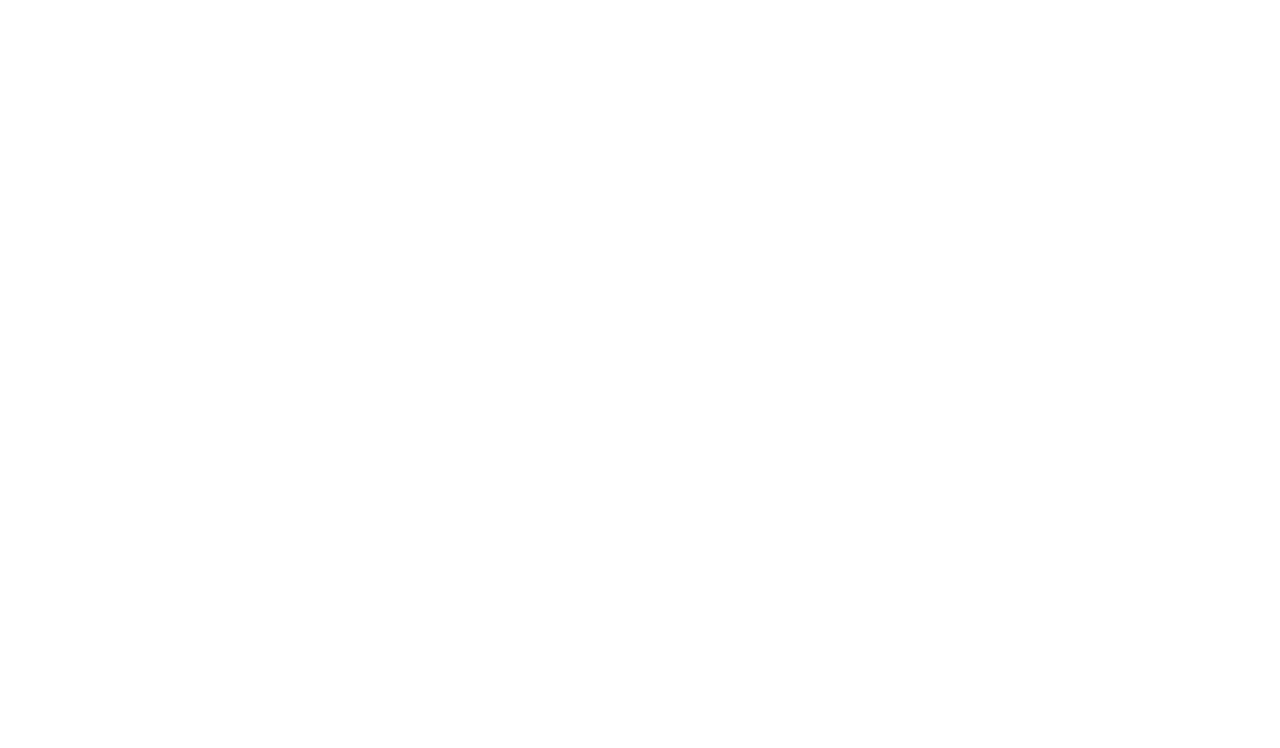
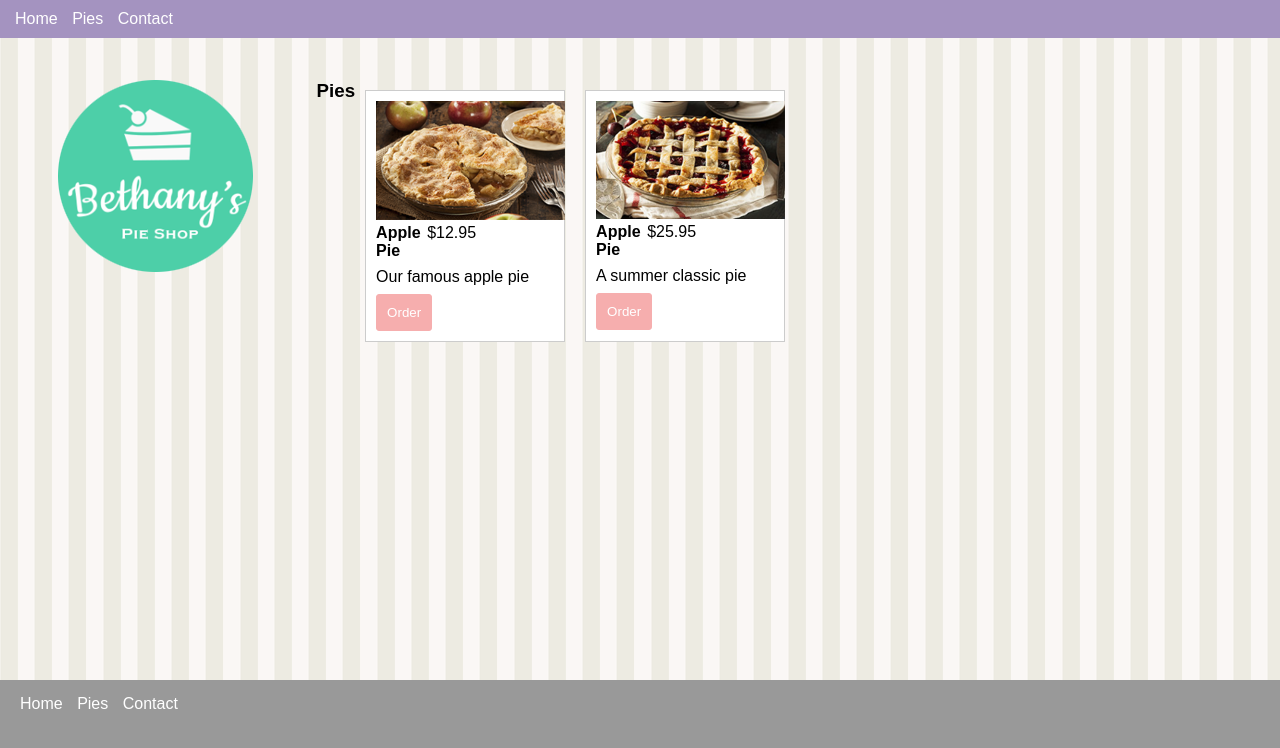
Before and after one commit to standardgit/Pieweb, a plain HTML site: page html-css-javascript-getting-started-start/pies.html in a window 1280 px wide. Drawn offline with Linux system fonts and the light colour scheme.

Commit message:
Adding pies page

```diff
--- a/html-css-javascript-getting-started-start/pies.html
+++ b/html-css-javascript-getting-started-start/pies.html
@@ -0,0 +1,57 @@
+<!DOCTYPE html>
+<html lang="en">
+<head>
+    <meta charset="UTF-8">
+    <meta name="viewport" content="width=device-width, initial-scale=1.0">
+    <title>pies | PieShop</title>
+    <link rel="stylesheet" href="site.css" type="text/css">
+
+</head>
+<body>
+    <header>
+        <nav>
+            <ul>
+                <li><a href="/">Home</a></li>
+                <li><a href=pies.html>Pies</a></li>
+                <li><a href="contact.html">Contact</a></li>
+            </ul>
+        </nav>
+    </header>
+
+    <main>
+        <aside><img src="images/logo.png" alt="Bethany's pie shop"></aside>
+        <article>
+           <section class="columns-desktop">
+               <h1>Pies</h1>
+               <div class="pie">
+                   <img src="images/apple-pie.png" alt="Apple pie" />
+                   <div class="columns">
+                       <div class="title">Apple Pie</div>
+                       <div class="price">$12.95</div>
+                   </div>
+                   <p class="desc">Our famous apple pie</p>
+                   <button data-order="apple-pie">Order</button>
+               </div>
+               <div class="pie">
+                <img src="images/cherry-pie.png" alt="Apple pie" />
+                <div class="columns">
+                    <div class="title">Apple Pie</div>
+                    <div class="price">$25.95</div>
+                </div>
+                <p class="desc">A summer classic pie</p>
+                <button data-order="apple-pie">Order</button>
+            </div>
+           </section>
+        </article>
+    </main>
+    <footer>
+        <nav>
+            <ul>
+                <li><a href="/">Home</a></li>
+                <li><a href=pies.html>Pies</a></li>
+                <li><a href="contact.html">Contact</a></li>
+            </ul>
+        </nav>
+    </footer>
+</body>
+</html>
--- a/html-css-javascript-getting-started-start/site.css
+++ b/html-css-javascript-getting-started-start/site.css
@@ -67,6 +67,10 @@ article {
     width: 75%;
 }
 
+.columns {
+    display: flex;
+}
+
 
 @media only screen and (min-width: 768px)  {
 
@@ -77,4 +81,43 @@ article {
     aside {
         margin-left: 2%;
     }
+    .columns-desktop {
+        display: flex;
+    }
 }
+
+/* pies */
+
+.pie{
+    width: 200px;
+    padding: 10px;
+    margin: 10px;
+    background-color: #fff;
+    border: solid 1px #ccc;
+}
+
+.pir img {
+    width: 100px;
+}
+
+.pie .title {
+    font-weight: bold;
+}
+
+.pie .columns {
+    width: 100px;
+}
+
+.pie .price {
+    text-align: right;
+}
+.pie .columnsdiv {
+    width: 50%;
+}
+.pie button {
+    background-color: #f6aeae;
+    padding: 10px;
+    border: solid 1px #f6aeae;
+    border-radius: 3px;
+    color: #ffffff;
+}
```
